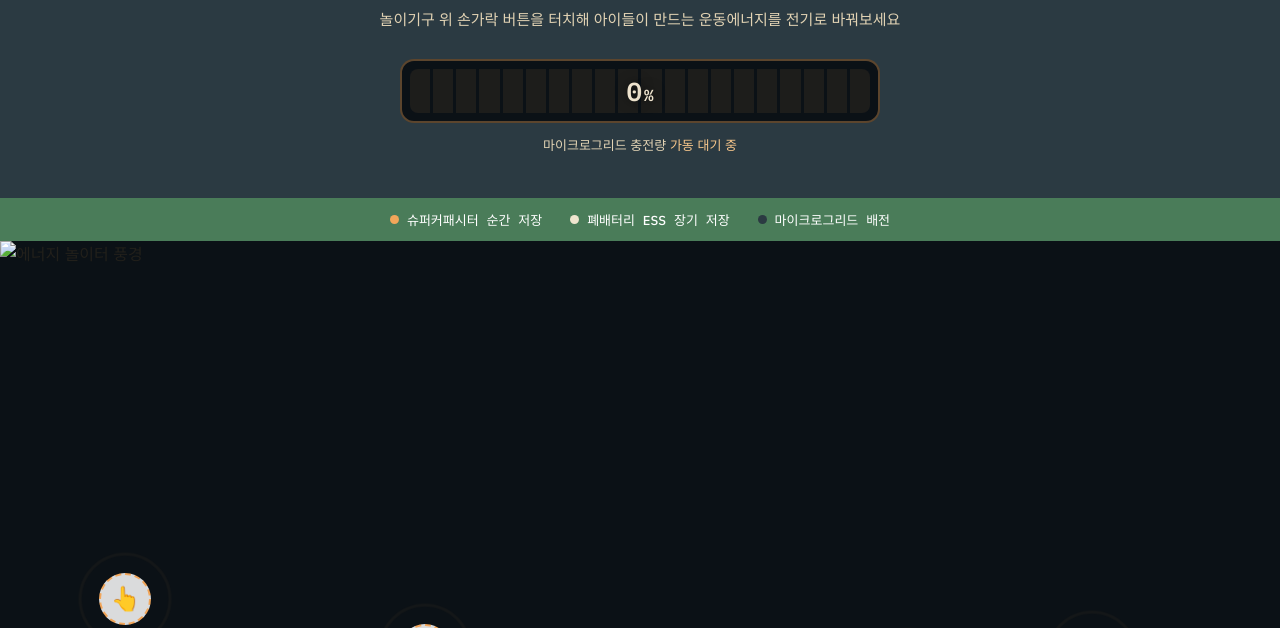
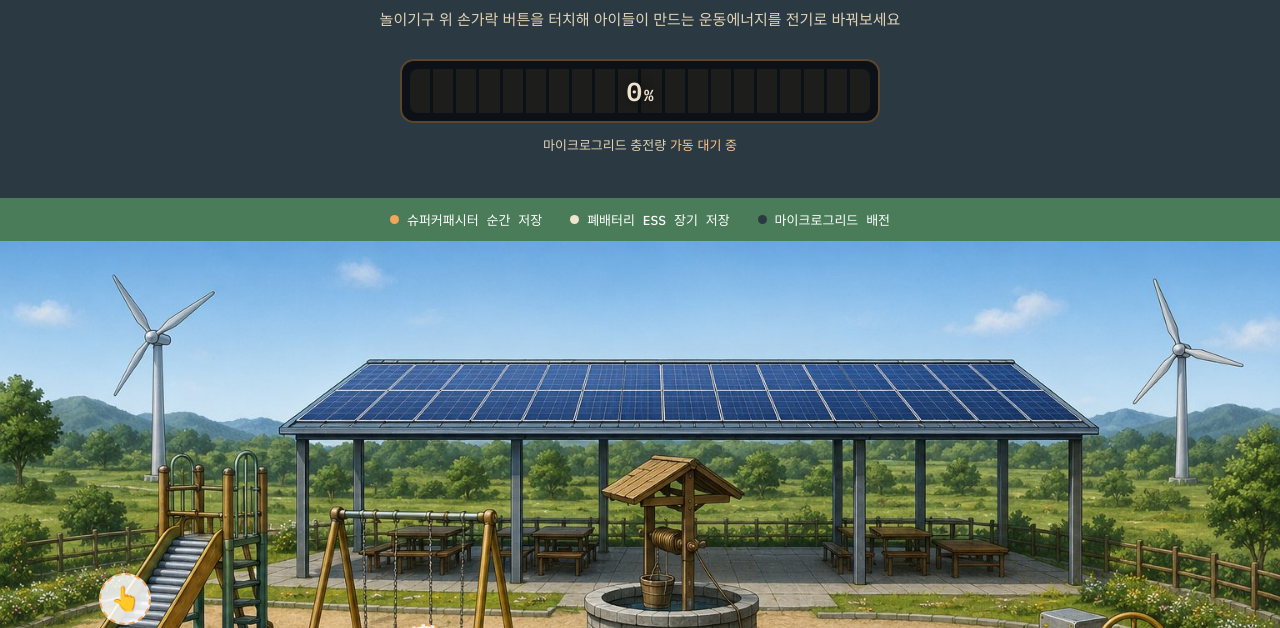
Before and after one commit to sunnnn911/CisD, a plain HTML site: page index.html in a window 1280 px wide. Shown: the part 147-775 px from the top of the page. Drawn offline with Linux system fonts and the light colour scheme.

Commit message:
Update index.html

```diff
--- a/index.html
+++ b/index.html
@@ -34,7 +34,7 @@
 
     <!-- ===================== 낮의 놀이터 풍경 (사진 배경) ===================== -->
     <section class="scene playground-scene active" id="scenePlayground">
-      <img src="assets/playground-bg.jpg" alt="에너지 놀이터 풍경" class="landscape-bg">
+      <img src="playground-bg.jpg" alt="에너지 놀이터 풍경" class="landscape-bg">
 
       <div class="spark-field" id="sparkField">
         <div class="spark-layer" id="spark-slide"      style="left:9.8%;  top:42%;"></div>
```
